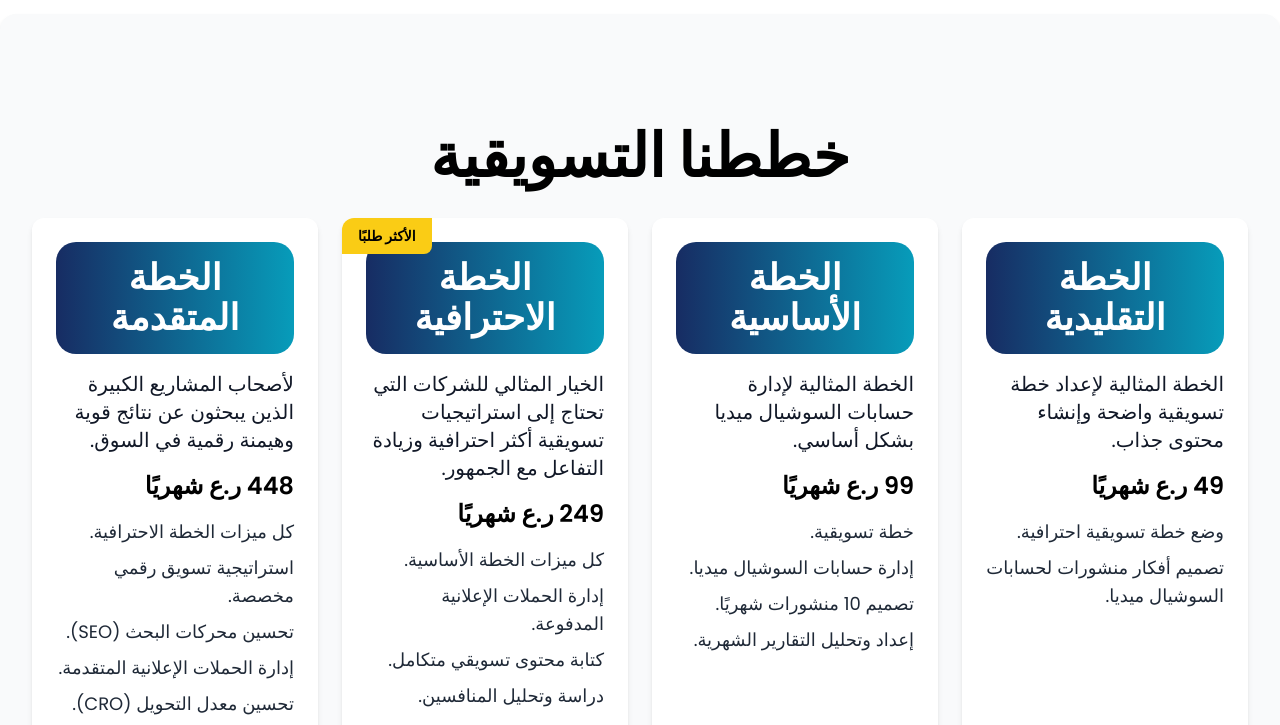
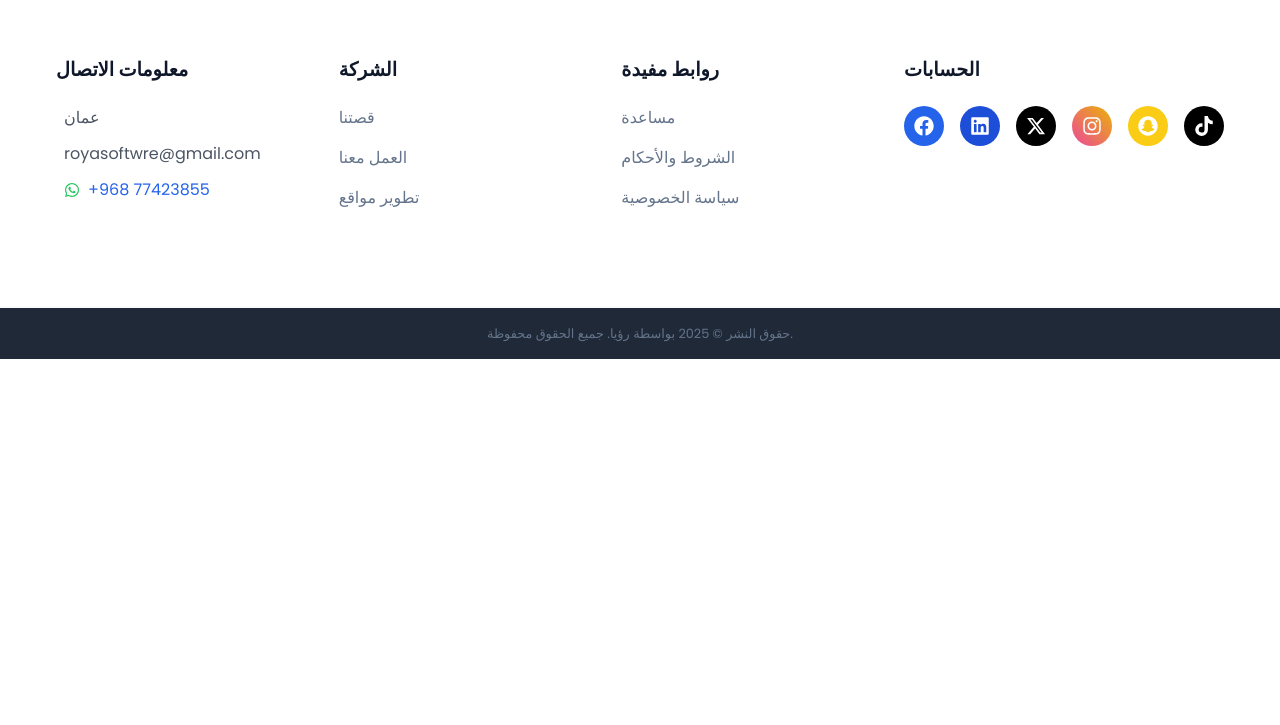
Before and after one commit to bilal-alaabadi/maintenance, a React (Vite) app: page / in a window 1280 px wide. Shown: the part 2072-2797 px from the top of the page. After the commit the page ends 2431 px from the top, so only its background shows below. Built offline with nearby package versions, Linux system fonts and the light colour scheme.

Commit message:
إعادة رفع المشروع بعد التحديثات

```diff
--- a/src/pages/home/Banner.jsx
+++ b/src/pages/home/Banner.jsx
@@ -2,7 +2,7 @@ import React from 'react'
 import timings from '../../assets/undraw_programming_65t2 (3).png'
 const Banner = () => {
   return (
-    <div className=" header__container py-8">
+    <div className=" header__container py-8 p-5">
     <div className="header__content z-30 text-right ">
     <h1 className="text-gray-800 text-4xl font-bold mt-4 mb-6 font-sans leading-tight tracking-tight" dir="rtl">
     نحو حلول تقنية مبتكرة لتطوير أعمالك</h1>
--- a/src/pages/home/Home.jsx
+++ b/src/pages/home/Home.jsx
@@ -1,14 +1,14 @@
 import React from 'react'
 import Banner from './Banner'
 import OurProj from './OurProj'
-import Plan from './Plan'
+// import Plan from './Plan'
 
 const Home = () => {
   return (
     <>
     <Banner />
     <OurProj />
-    <Plan />
+    {/* <Plan /> */}
 
     </>
   )
--- a/src/pages/home/Plan.jsx
+++ b/src/pages/home/Plan.jsx
@@ -6,50 +6,39 @@ export const Plan = () => {
   const plans = [
     {
       "title": "الخطة التقليدية",
-      "price": "49 ر.ع شهريًا",
-      "description": "الخطة المثالية لإعداد خطة تسويقية واضحة وإنشاء محتوى جذاب.",
+      "price": "29 ر.ع شهريًا",
+      "description": "الخطة المثالية للمشاريع الصغيرة و المتوسطة.",
       "features": [
-        "وضع خطة تسويقية احترافية.",
-        "تصميم أفكار منشورات لحسابات السوشيال ميديا."
+        "وضع خطة محتوى بهدف زياده المبيعات.",
+        "وضع أستراتيجية لاطلاق الحملات الاعلانية.",
+        ""
       ]
     },
     {
       title: "الخطة الأساسية",
       price: "99 ر.ع شهريًا",
-      description: "الخطة المثالية لإدارة حسابات السوشيال ميديا بشكل أساسي.",
+      description: " الخطة المثالية للمشاريع الكبيرة.",
       features: [
         "خطة تسويقية.",
         "إدارة حسابات السوشيال ميديا.",
-        "تصميم 10 منشورات شهريًا.",
+        "تصميم 10 منشورات بوست و كورسل.",
+        "تصميم 4 منشورات ريلز.",
+        "أطلاق الحملة الاعلانية",
         "إعداد وتحليل التقارير الشهرية."
       ],
+      isMostPopular: true // جعل الخطة الأساسية هي الأكثر طلبًا
     },
     {
       title: "الخطة الاحترافية",
-      price: "249 ر.ع شهريًا",
-      description: "الخيار المثالي للشركات التي تحتاج إلى استراتيجيات تسويقية أكثر احترافية وزيادة التفاعل مع الجمهور.",
+      price: "299 ر.ع شهريًا",
+      description: "الخيار المثالي للشركات الكبيرة لمدة ثلاث أشهر.",
       features: [
         "كل ميزات الخطة الأساسية.",
-        "إدارة الحملات الإعلانية المدفوعة.",
         "كتابة محتوى تسويقي متكامل.",
         "دراسة وتحليل المنافسين."
-      ],
-      isMostPopular: true // إضافة خاصية لتحديد أن هذه الخطة هي الأكثر طلبًا
+      ]
     },
-    {
-      title: "الخطة المتقدمة",
-      price: "448 ر.ع شهريًا",
-      description: "لأصحاب المشاريع الكبيرة الذين يبحثون عن نتائج قوية وهيمنة رقمية في السوق.",
-      features: [
-        "كل ميزات الخطة الاحترافية.",
-        "استراتيجية تسويق رقمي مخصصة.",
-        "تحسين محركات البحث (SEO).",
-        "إدارة الحملات الإعلانية المتقدمة.",
-        "تحسين معدل التحويل (CRO)."
-      ],
-    },
-];
-
+  ];
 
   return (
     <div className="bg-gray-50 p-8 rounded-2xl shadow-md mx-auto mt-10 max-w-8xl pt-28 pb-48" dir="rtl">
@@ -62,7 +51,7 @@ export const Plan = () => {
             key={index}
             className="flex-1 bg-white p-6 rounded-xl shadow-md hover:shadow-lg flex flex-col justify-between min-h-[550px] transition-all transform hover:scale-105 overflow-hidden relative"
           >
-            {/* إضافة علامة "الأكثر طلبًا" إذا كانت الخطة هي الاحترافية */}
+            {/* إضافة علامة "الأكثر طلبًا" إذا كانت الخطة هي الأكثر طلبًا */}
             {plan.isMostPopular && (
               <div
                 className="absolute top-0 left-0 bg-yellow-400 text-black text-sm font-bold px-4 py-2 rounded-br-lg"
```
